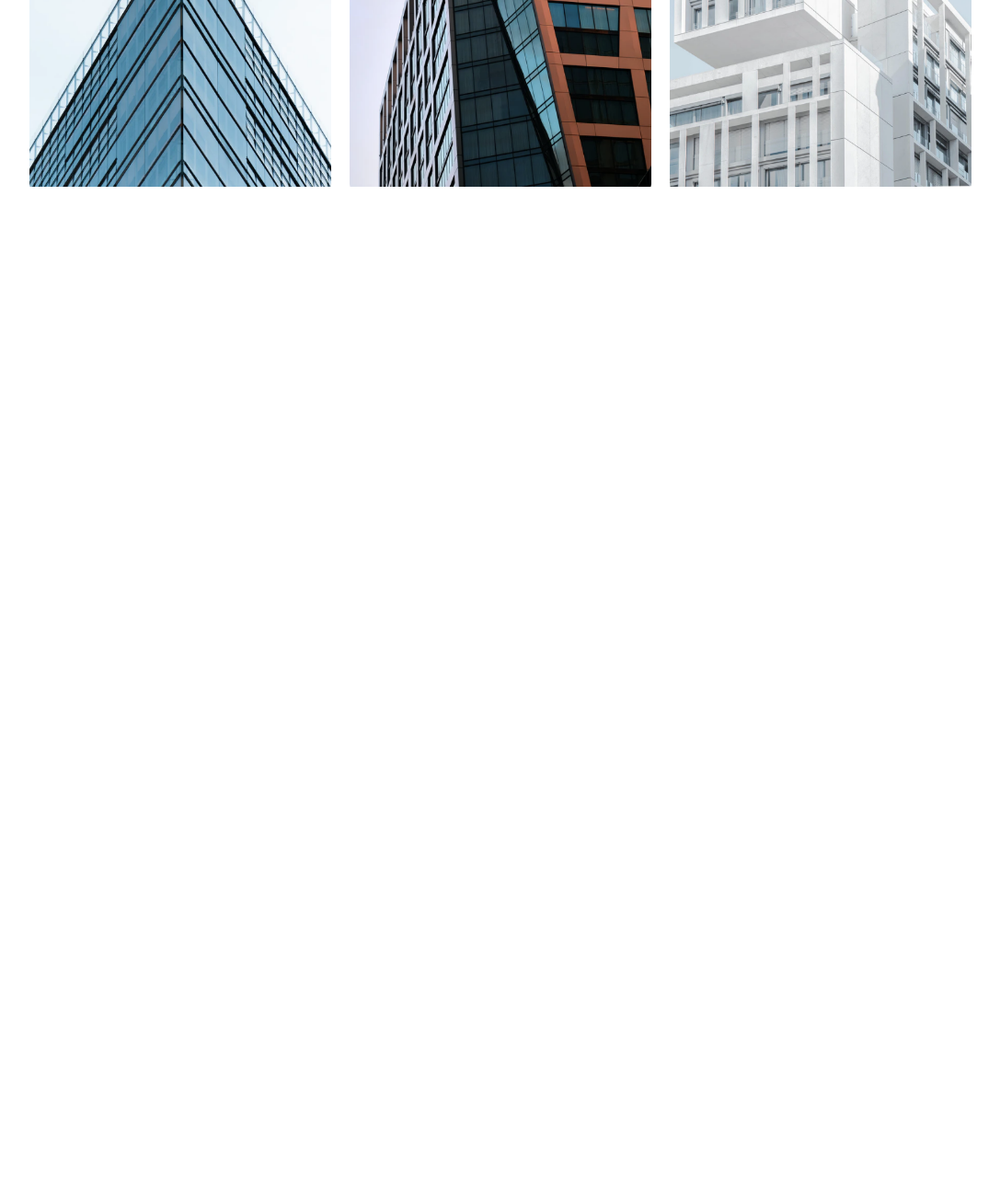
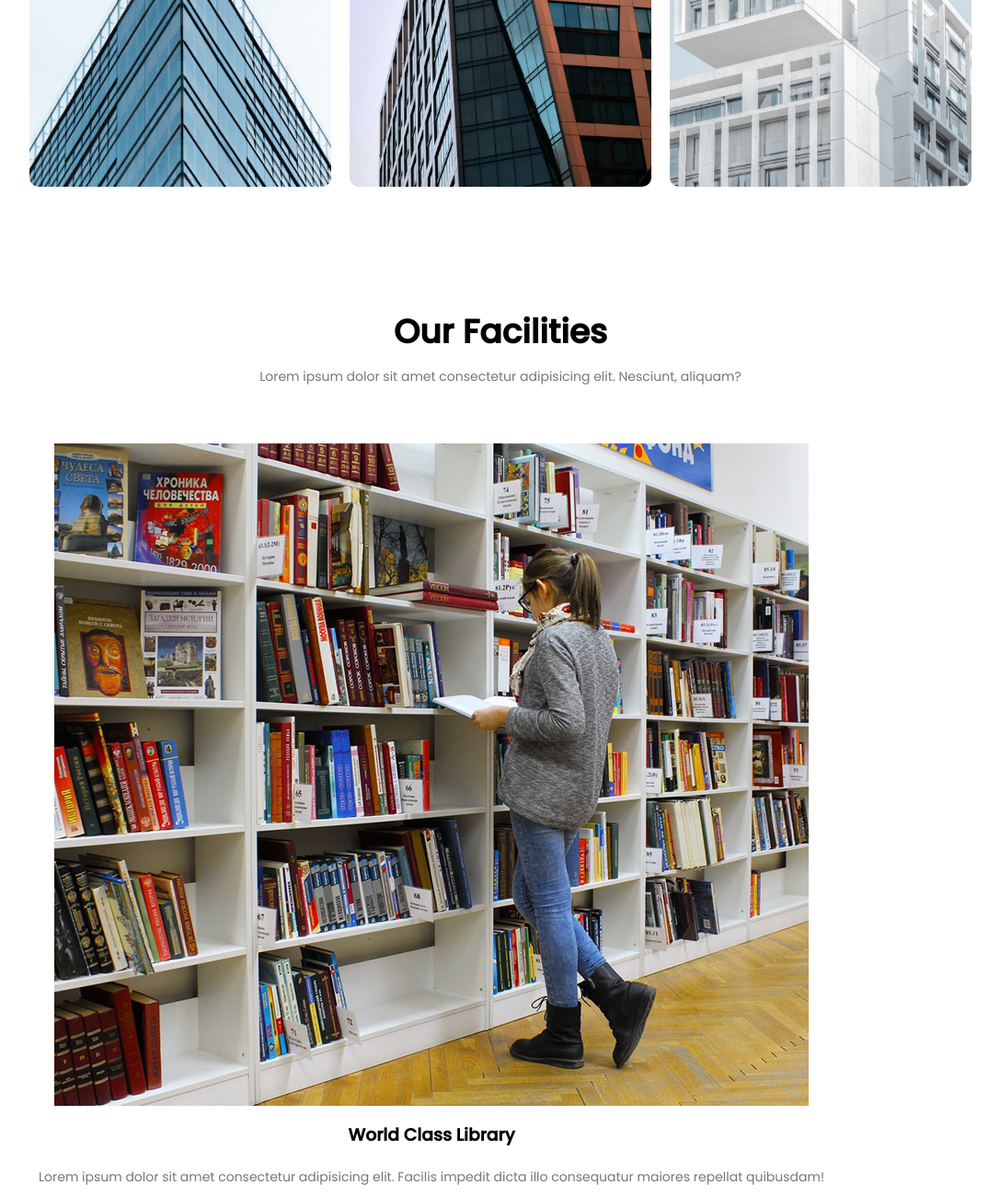
Before and after one commit to Cumayevomr/Responsive-Multi-Page-Website-Design, a plain HTML site: page index.html in a window 1280 px wide. Shown: the part 1753-3053 px from the top of the page at 92% size, without its empty margins (96-1183 px from the left). Before the commit the page ends 1993 px from the top, so only its background shows below. Drawn offline with Linux system fonts and the light colour scheme.

Commit message:
facilities generating

```diff
--- a/index.html
+++ b/index.html
@@ -84,6 +84,24 @@
             </div>
         </div>
 
+
+     </section>
+
+     <!-- Facilities -->
+
+     <section class="facilities">
+        <h1>Our Facilities</h1>
+        <p>Lorem ipsum dolor sit amet consectetur adipisicing elit. Nesciunt, aliquam?</p>
+
+        <div class="row">
+            <div class="facilities-col">
+                <img src="images/library.png">
+                <h3>World Class Library</h3>
+                <p>Lorem ipsum dolor sit amet consectetur adipisicing elit. Facilis impedit dicta illo consequatur maiores repellat quibusdam!</p>
+            </div>
+        </div>
+
+
      </section>
 
 
--- a/style.css
+++ b/style.css
@@ -181,6 +181,7 @@ h3{
 }
 .campus-col img{
     width: 100%;
+    display: block;
 }
 .layer{
     background: transparent;
@@ -210,3 +211,12 @@ h3{
     bottom: 49%;
     opacity: 1;
 }
+
+/* facilities */
+
+.facilities{
+    width: 80%;
+    margin: auto;
+    text-align: center;
+    padding-top: 100px;
+}
```
